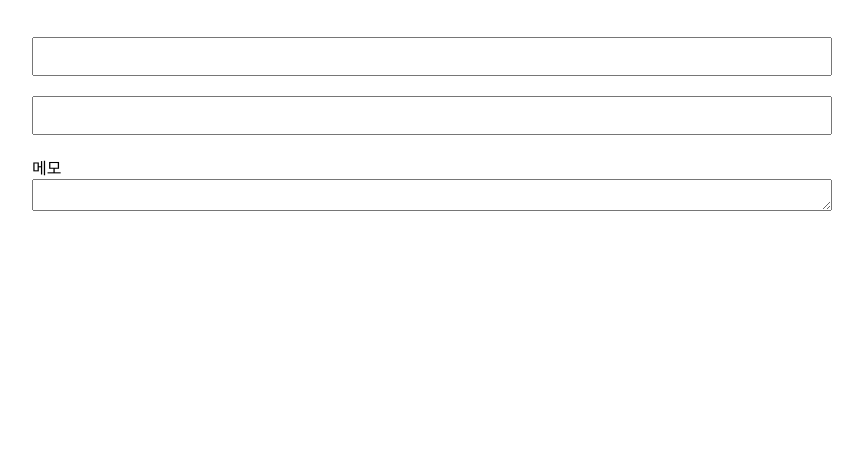
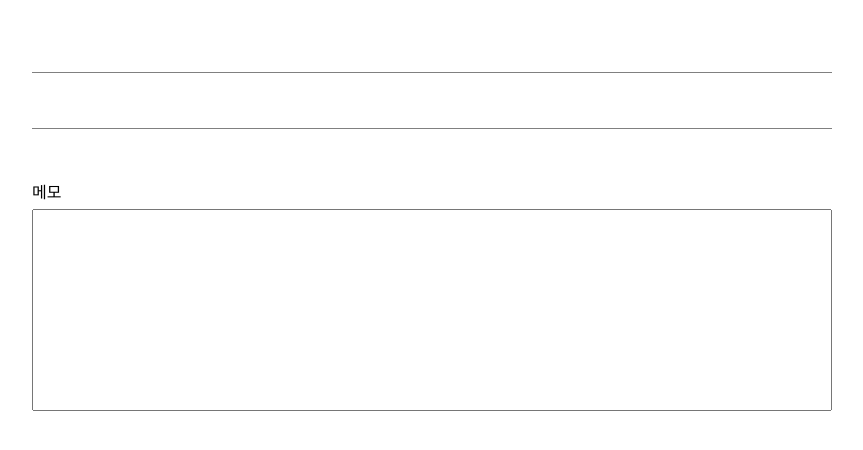
Before and after one commit to shushuburger/new, a plain HTML site: page Front/view/note.html in a window 1280 px wide. Shown: the part 194-644 px from the top of the page, without its empty margins (208-1071 px from the left). Drawn offline with Linux system fonts and the light colour scheme.

Commit message:
수정 : html 및 css 개선

```diff
--- a/Front/css/note.css
+++ b/Front/css/note.css
@@ -43,4 +43,20 @@ header{
     padding-top: 10px;
     padding-bottom: 10px;
     outline-style: none;
+    border: none;
+    border-bottom: 1px solid gray;
 }
+
+.user-input > span{
+    display: inline-block;
+    height: 30px;
+}
+
+.user-input > textarea{
+    resize: none;
+    height: 200px;
+}
+
+.user-input.user-input-content{
+    margin-top: 30px;
+}
--- a/Front/view/note.html
+++ b/Front/view/note.html
@@ -23,7 +23,7 @@
                     <input type="text">
                 </div>
 
-                <div class="user-input">
+                <div class="user-input user-input-content">
                     <span>메모</span>
                     <textarea></textarea>
                 </div>
```
